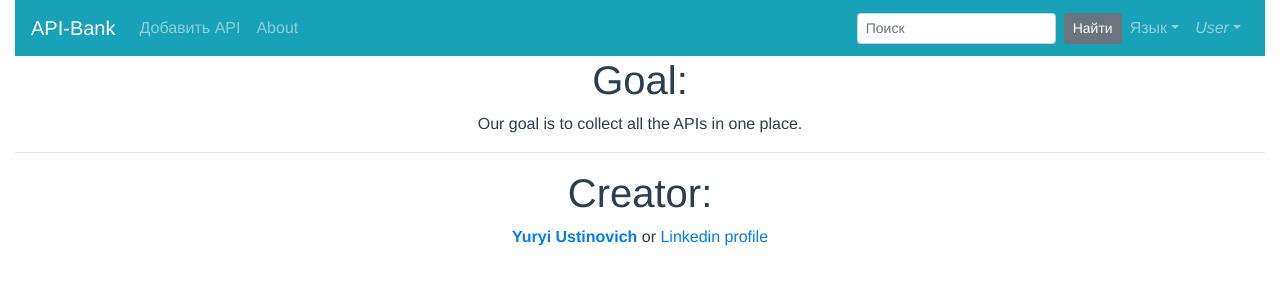
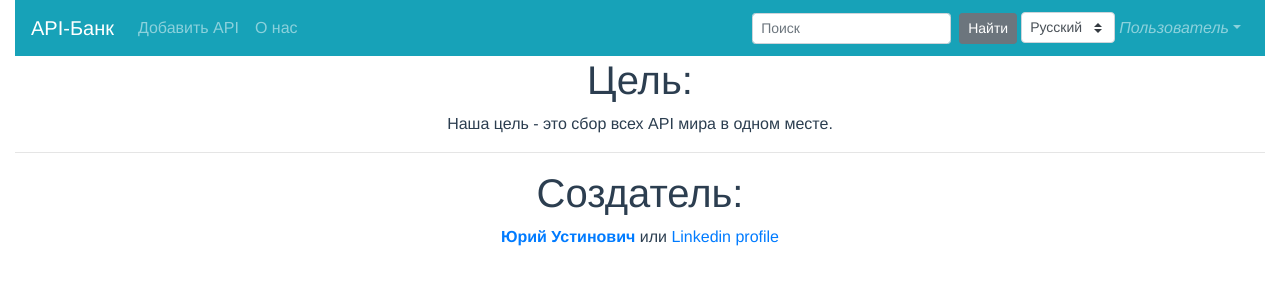
Before and after one commit to Ustingit/api-bank, a Vue app: page /about in a window 1280 px wide. Shown: the top 300 px of the page. Built offline with nearby package versions, Linux system fonts and the light colour scheme.

Commit message:
add filter for translations and translated a few pages (not all)

```diff
--- a/src/components/common/MainNavbar.vue
+++ b/src/components/common/MainNavbar.vue
@@ -1,35 +1,34 @@
 <template>
     <div>
   <b-navbar toggleable="lg" type="dark" variant="info">
-    <b-navbar-brand to="/" >API-Bank</b-navbar-brand>
+    <b-navbar-brand to="/" >{{ 'MainTitle' | localizer }}</b-navbar-brand>
 
     <b-navbar-toggle target="nav-collapse"></b-navbar-toggle>
 
     <b-collapse id="nav-collapse" is-nav>
       <b-navbar-nav>
-        <b-nav-item to="/addApi" >Добавить API</b-nav-item>
-        <b-nav-item to="/about" >About</b-nav-item>
+        <b-nav-item to="/addApi" >{{ 'AddAPI' | localizer }}</b-nav-item>
+        <b-nav-item to="/about" >{{ 'About' | localizer }}</b-nav-item>
       </b-navbar-nav>
 
       <!-- Right aligned nav items -->
       <b-navbar-nav class="ml-auto">
-        <b-nav-form @click.prevent="onSearch" >
-          <b-form-input size="sm" class="mr-sm-2" placeholder="Поиск" v-model.trim="filterValue" ></b-form-input>
-          <b-button size="sm" class="my-2 my-sm-0" type="submit">Найти</b-button>
+        <b-nav-form>
+          <b-form-input size="sm" class="mr-sm-2" :placeholder="this.$options.filters.localizer('Search')" v-model.trim="filterValue" ></b-form-input>
+          <b-button size="sm" class="my-2 my-sm-0" type="submit" @click.prevent="onSearch" >{{ 'Find' | localizer }}</b-button>
         </b-nav-form>
 
-        <b-nav-item-dropdown text="Язык" right>
-            <b-dropdown-item href="#">RU</b-dropdown-item>
-          <b-dropdown-item href="#">EN</b-dropdown-item>
-        </b-nav-item-dropdown>
+        <div>
+          <b-form-select v-model="language" :options="languageOptions" size="sm" class="mt-1 ml-1" @change="onLanguageChange" ></b-form-select>
+        </div>
 
         <b-nav-item-dropdown right>
           <!-- Using 'button-content' slot -->
           <template #button-content>
-            <em>User</em>
+            <em>{{ 'User' | localizer }}</em>
           </template>
-          <b-dropdown-item href="#">Профиль</b-dropdown-item>
-          <b-dropdown-item href="#">Выйти из системы</b-dropdown-item>
+          <b-dropdown-item href="#">{{ 'ProfileTitle' | localizer }}</b-dropdown-item>
+          <b-dropdown-item href="#">{{ 'LogOutLong' | localizer }}</b-dropdown-item>
         </b-nav-item-dropdown>
       </b-navbar-nav>
     </b-collapse>
@@ -38,11 +37,21 @@
 </template>
 
 <script>
+import { RU, EN } from '@/store/languages/langageSettings'
+
 export default {
     name: 'MainNavBar',
     data: () => ({
-        filterValue: ''
+        filterValue: '',
+        language: null,
+        languageOptions: [
+          { value: RU, text: 'Русский' },
+          { value: EN, text: 'English' }
+        ]
     }),
+    mounted() {
+      this.language = this.$store.getters.language;
+    },
     methods: {
         async onSearch() {
             if (this.filterValue) {
@@ -52,6 +61,9 @@ export default {
                     time: new Date().getTime(), //little approach to track changes due to https://stackoverflow.com/a/62125496/6935910
                   }});
             }
+        },
+        onLanguageChange(newLanguage) {
+          this.$store.commit('setLanguage', newLanguage)
         }
     }
 }
--- /dev/null
+++ b/src/filters/localizator.filter.js
@@ -0,0 +1,15 @@
+import en from '../store/languages/en.json'
+import ru from '../store/languages/ru.json'
+import store from '../store/index'
+import { RU, EN } from '../store/languages/langageSettings'
+
+const translations = {
+    [RU]: ru,
+    [EN]: en
+}
+
+export default function localizerFilter(key) {
+    const locale = store.getters.language || RU;
+
+    return translations[locale][key] || `[Localize error]: key ${key} not found`
+}
--- a/src/main.js
+++ b/src/main.js
@@ -7,10 +7,12 @@ import BootstrapVue from "bootstrap-vue"
 import "bootstrap/dist/css/bootstrap.min.css"
 import "bootstrap-vue/dist/bootstrap-vue.css"
 import shortener from './filters/shortener.filter';
+import localizer from './filters/localizator.filter'
 
 Vue.config.productionTip = false
 Vue.use(BootstrapVue)
 Vue.filter('shortener', shortener)
+Vue.filter('localizer', localizer)
 
 new Vue({
   router,
--- a/src/store/index.js
+++ b/src/store/index.js
@@ -3,6 +3,7 @@ import Vuex from 'vuex'
 import axios from 'axios';
 import UserStore from './user'
 import PaginationStore from './pagination'
+import SettingsStore from './settings'
 
 Vue.use(Vuex)
 
@@ -70,7 +71,7 @@ export default new Vuex.Store({
     }
   },
   modules: {
-    UserStore, PaginationStore
+    UserStore, PaginationStore, SettingsStore
   },
   getters: {
     allApis(state) {
--- /dev/null
+++ b/src/store/languages/en.json
@@ -0,0 +1,17 @@
+{
+    "ProfileTitle": "Profile",
+    "Name": "Name",
+    "Refresh": "Refresh",
+    "Find": "Find",
+    "MainTitle": "API-Bank",
+    "AddAPI": "Add API",
+    "About": "About",
+    "Search": "Search",
+    "User": "User",
+    "LogOutLong": "Log out from site",
+    "Goal": "Goal",
+    "Creator": "Creator",
+    "or": "or",
+    "CreatorFullName": "Yuryi Ustsinovich",
+    "MainShortGoal": "Our goal is to collect all the APIs in one place."
+}
--- /dev/null
+++ b/src/store/languages/langageSettings.js
@@ -0,0 +1,2 @@
+export const RU = "ru"
+export const EN = "en"
--- /dev/null
+++ b/src/store/languages/ru.json
@@ -0,0 +1,17 @@
+{
+    "ProfileTitle": "Профиль",
+    "Name": "Имя",
+    "Refresh": "Обновить",
+    "Find": "Найти",
+    "MainTitle": "API-Банк",
+    "AddAPI": "Добавить API",
+    "About": "О нас",
+    "Search": "Поиск",
+    "User": "Пользователь",
+    "LogOutLong": "Выйти из системы" ,
+    "Goal": "Цель",
+    "Creator": "Создатель",
+    "or": "или",
+    "CreatorFullName": "Юрий Устинович",
+    "MainShortGoal": "Наша цель - это сбор всех API мира в одном месте."
+}
--- /dev/null
+++ b/src/store/settings.js
@@ -0,0 +1,15 @@
+import { RU } from './languages/langageSettings'
+
+export default {
+    state: {
+        language: RU
+    },
+    getters: {
+        language: state => state.language
+    },
+    mutations: {
+        setLanguage(state, newLanguage) {
+            state.language = newLanguage;
+        }
+    }
+}
--- a/src/views/About.vue
+++ b/src/views/About.vue
@@ -1,9 +1,9 @@
 <template>
   <div class="about">
-    <h1>Goal:</h1>
-    <p>Our goal is to collect all the APIs in one place.</p>
+    <h1>{{ 'Goal' | localizer }}:</h1>
+    <p>{{ 'MainShortGoal' | localizer }}</p>
     <hr>
-    <h1>Creator:</h1>
-    <p><a href='mailto:ustinhtc@gmail.com?subject="mail from about of API-bank"'><strong>Yuryi Ustinovich</strong></a> or <a href="https://www.linkedin.com/in/yustinovich/" >Linkedin profile</a></p>
+    <h1>{{ 'Creator' | localizer }}:</h1>
+    <p><a href='mailto:ustinhtc@gmail.com?subject="mail from about of API-bank"'><strong>{{ 'CreatorFullName' | localizer }}</strong></a> {{ 'or' | localizer }} <a href="https://www.linkedin.com/in/yustinovich/" >Linkedin profile</a></p>
   </div>
 </template>
```
